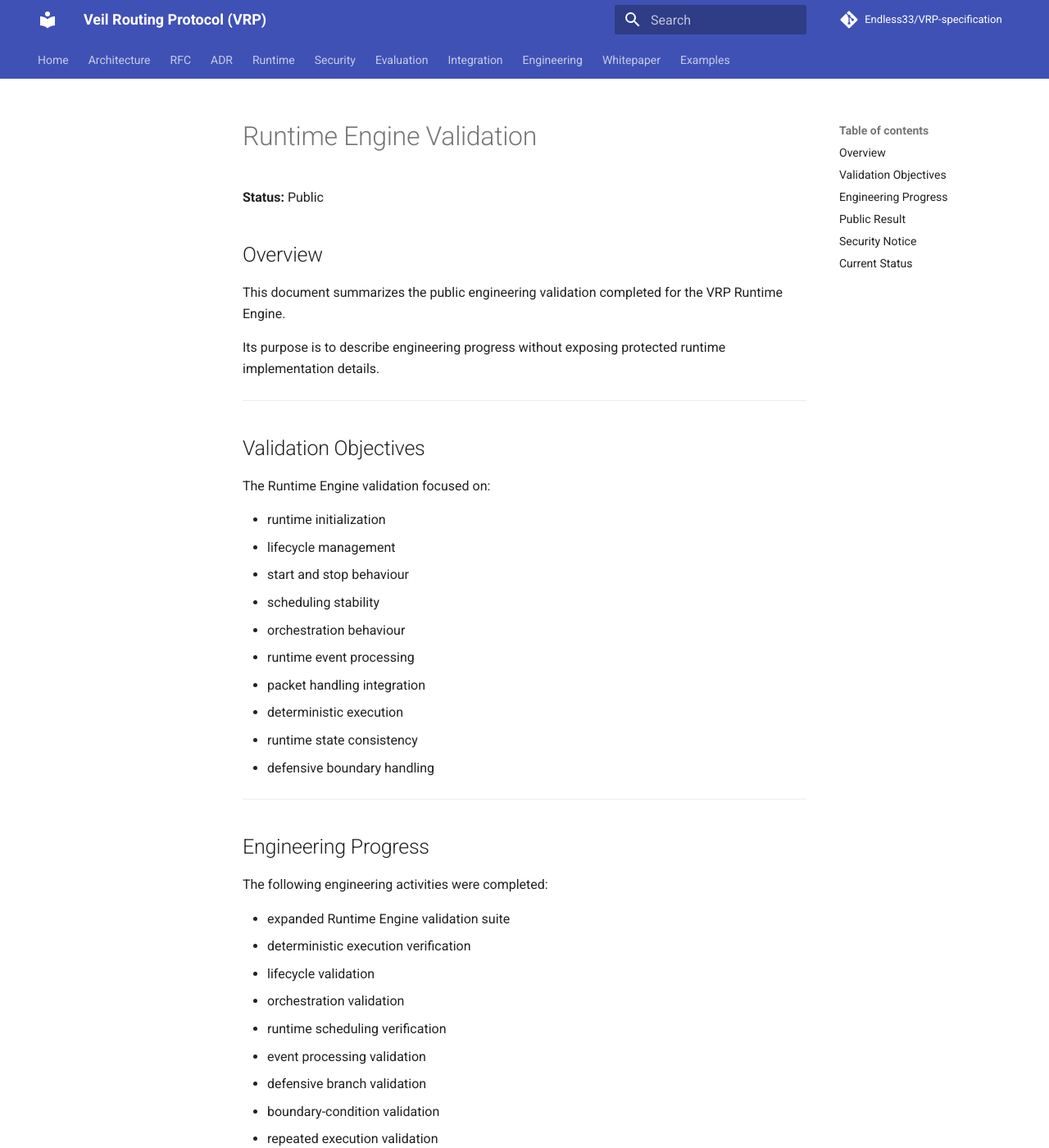
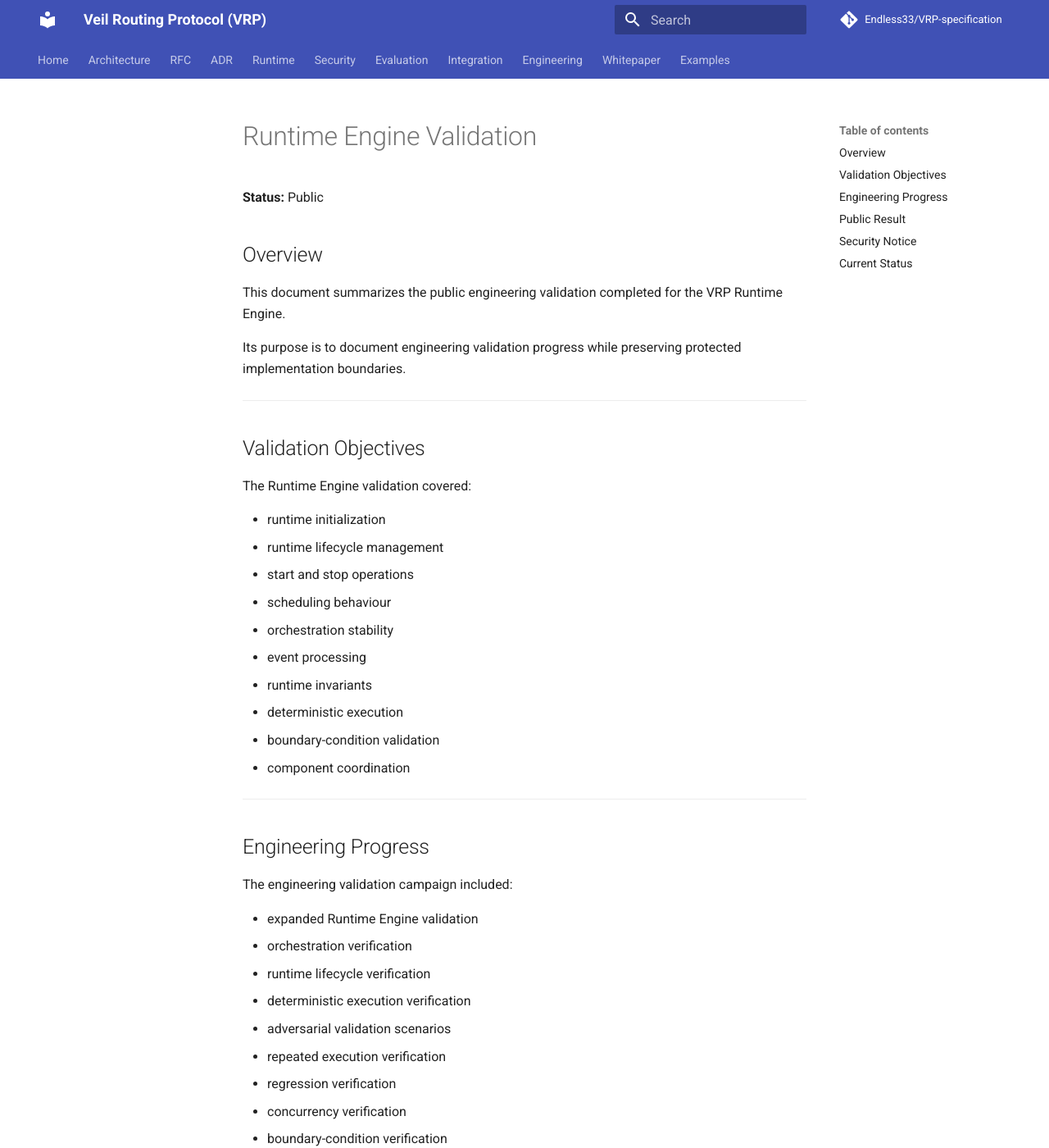
Before and after one commit to Endless33/VRP-specification, an MkDocs documentation site: the page built from docs/validation/RUNTIME_ENGINE_VALIDATION.md, in a window 1280 px wide and 1400 px high. Shown: the whole window at 82% size. Built offline with MkDocs 1.6.1 and Material for MkDocs 9.7.7, drawn with Linux system fonts in a browser that asks for light colours; comment, search, counter and statistics services are not loaded; some of the changed text lies outside the part shown.

Commit message:
Update RUNTIME_ENGINE_VALIDATION.md

```diff
--- a/docs/validation/RUNTIME_ENGINE_VALIDATION.md
+++ b/docs/validation/RUNTIME_ENGINE_VALIDATION.md
@@ -6,42 +6,41 @@
 
 This document summarizes the public engineering validation completed for the VRP Runtime Engine.
 
-Its purpose is to describe engineering progress without exposing protected runtime implementation details.
+Its purpose is to document engineering validation progress while preserving protected implementation boundaries.
 
 ---
 
 ## Validation Objectives
 
-The Runtime Engine validation focused on:
+The Runtime Engine validation covered:
 
 - runtime initialization
-- lifecycle management
-- start and stop behaviour
-- scheduling stability
-- orchestration behaviour
-- runtime event processing
-- packet handling integration
+- runtime lifecycle management
+- start and stop operations
+- scheduling behaviour
+- orchestration stability
+- event processing
+- runtime invariants
 - deterministic execution
-- runtime state consistency
-- defensive boundary handling
+- boundary-condition validation
+- component coordination
 
 ---
 
 ## Engineering Progress
 
-The following engineering activities were completed:
+The engineering validation campaign included:
 
-- expanded Runtime Engine validation suite
+- expanded Runtime Engine validation
+- orchestration verification
+- runtime lifecycle verification
 - deterministic execution verification
-- lifecycle validation
-- orchestration validation
-- runtime scheduling verification
-- event processing validation
-- defensive branch validation
-- boundary-condition validation
-- repeated execution validation
+- adversarial validation scenarios
+- repeated execution verification
 - regression verification
-- race-condition verification
+- concurrency verification
+- boundary-condition verification
+- implementation consistency verification
 
 ---
 
```
Also changed, not shown: other parts of docs/validation/RUNTIME_ENGINE_VALIDATION.md (+5 -5 lines).
